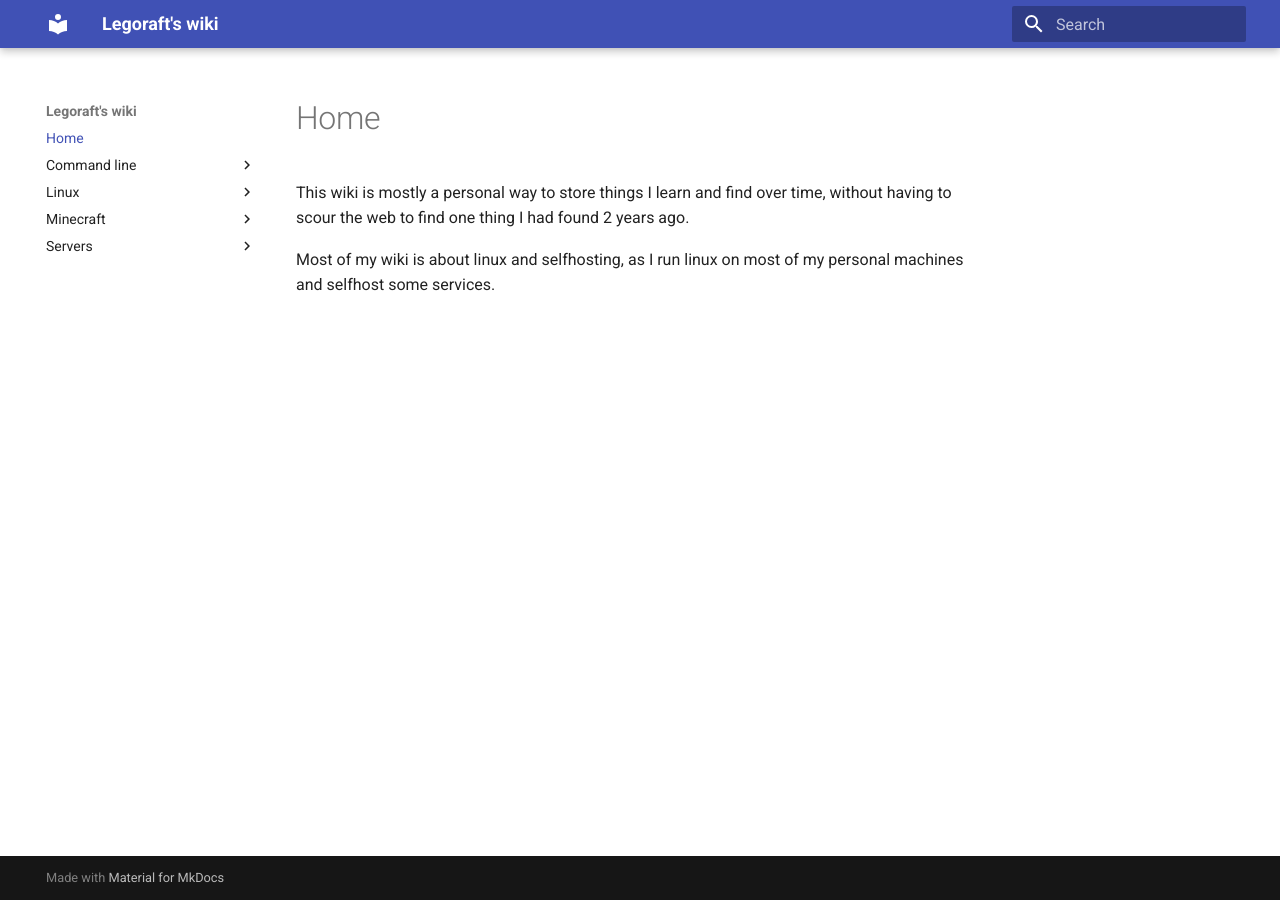
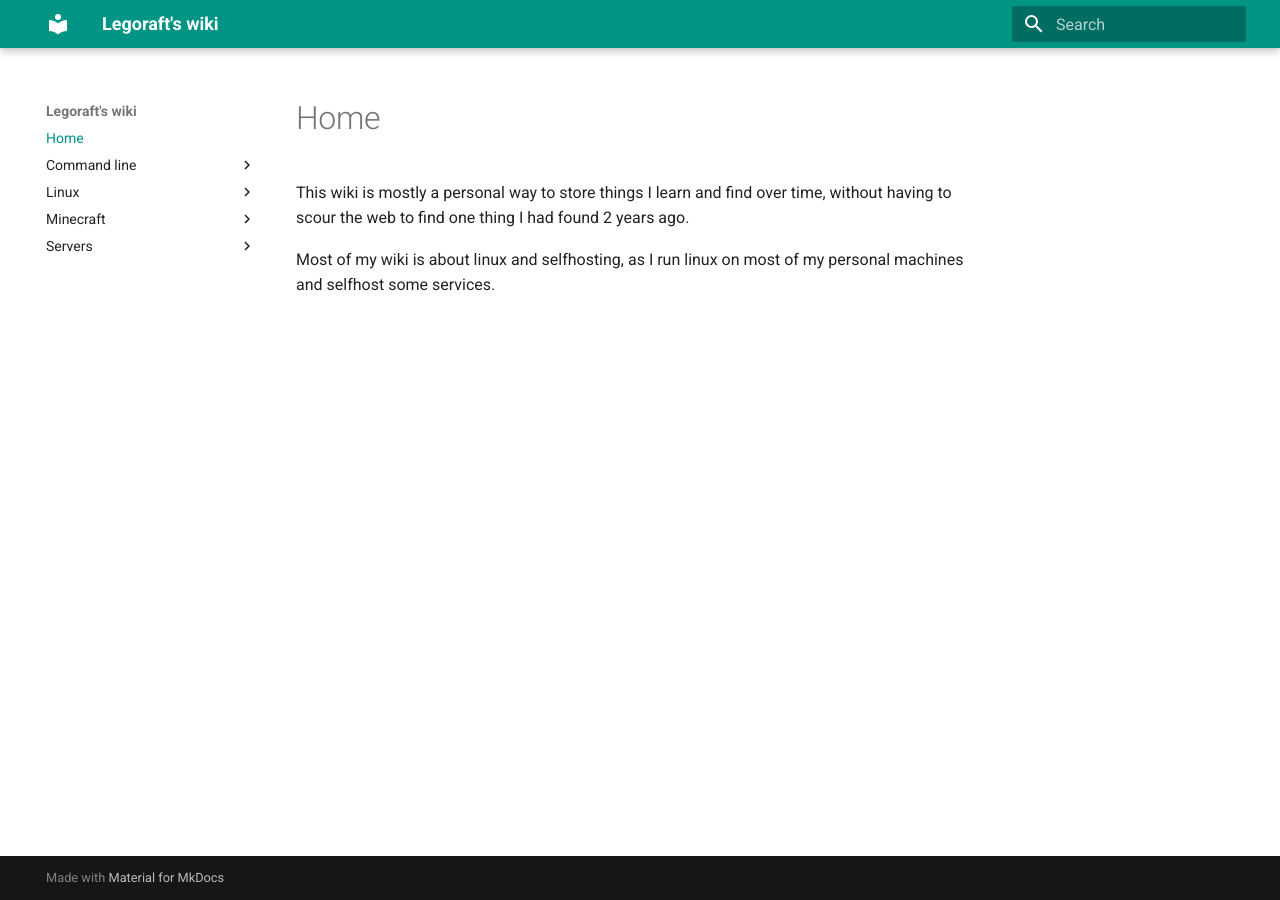
Before and after one commit to legoraft/wiki, an MkDocs documentation site: the page built from docs/index.md, in a window 1280 px wide. Built offline with MkDocs 1.6.1 and Material for MkDocs 9.7.7, drawn with Linux system fonts in a browser that asks for light colours.

Commit message:
Added correct accent colors

```diff
--- a/mkdocs.yml
+++ b/mkdocs.yml
@@ -7,6 +7,8 @@
   palette:
     - media: "(prefers-color-scheme: light)"
       scheme: default
+      primary: teal
+      accent: green
       toggle:
       icon: material/brightness-2
       name: Switch to dark mode
@@ -14,12 +16,11 @@
     # Palette toggle for dark mode
     - media: "(prefers-color-scheme: dark)"
       scheme: slate
+      primary: teal
+      accent: light green
       toggle:
       icon: material/brightness-7
       name: Switch to light mode
-
-    - primary: teal
-    - accent: light green
 
   highlightjs: true
   hljs_languages:
```
